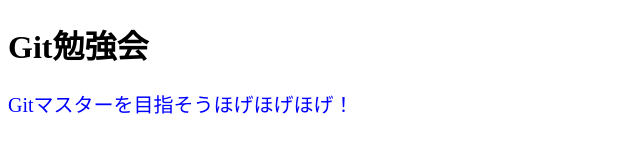
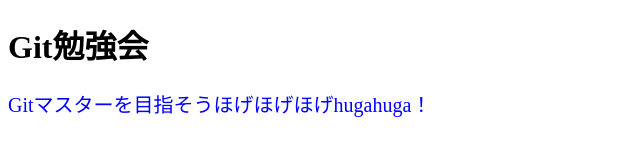
Before and after one commit to ayanoaizu/Mywebsite, a plain HTML site: page index.html in a window 1280 px wide. Shown: the whole page, without its empty margins (0-640 px from the left). Drawn offline with Linux system fonts and the light colour scheme.

Commit message:
chenged text

```diff
--- a/index.html
+++ b/index.html
@@ -7,6 +7,6 @@
 </head>
 <body>
   <h1>Git勉強会</h1>
-  <p>Gitマスターを目指そうほげほげほげ！</p>
+  <p>Gitマスターを目指そうほげほげほげhugahuga！</p>
 </body>
 </html>
```
